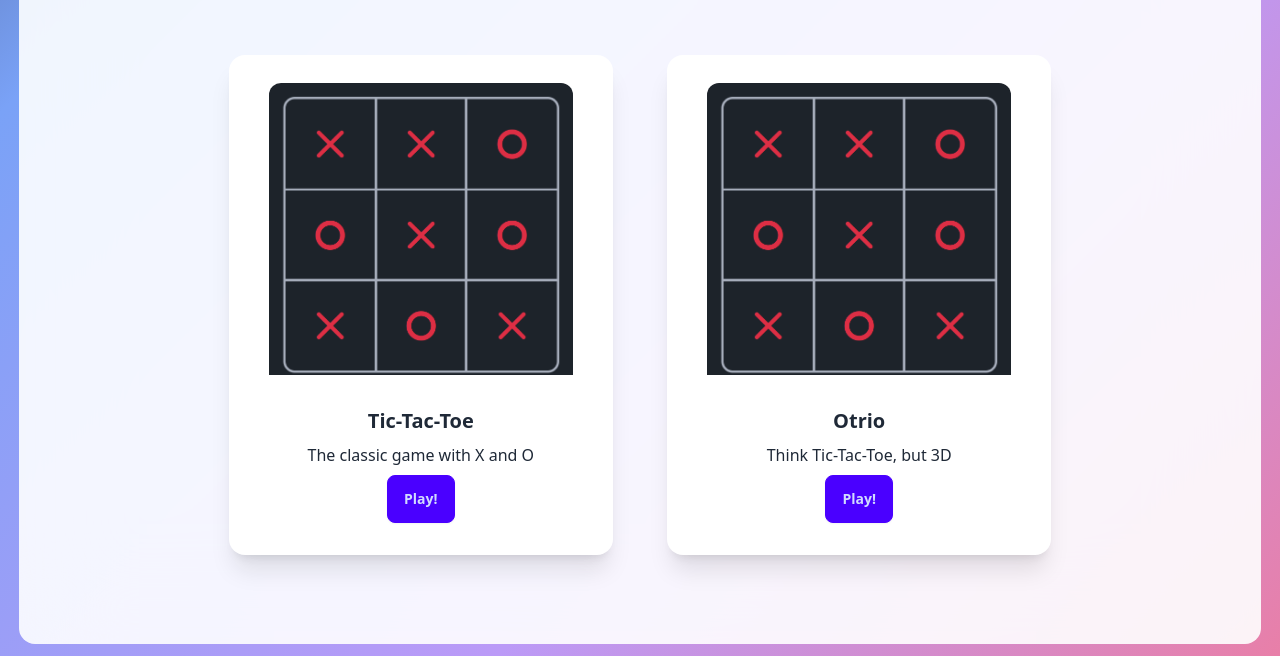
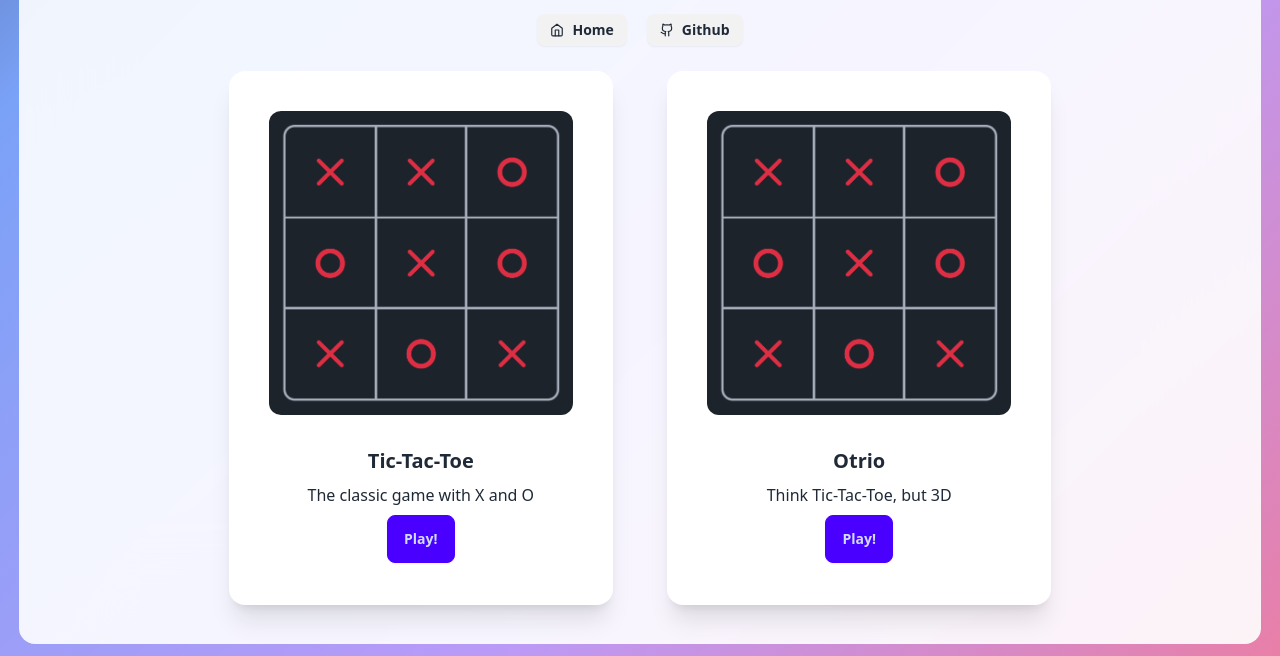
Before and after one commit to daqnal/react-games, an Astro site: page / in a window 1280 px wide. Shown: the part 144-800 px from the top of the page. Built offline with nearby package versions, Linux system fonts and the light colour scheme; Astro itself is replaced by a stand-in of ours.

Commit message:
working menu screen, albeit not done in a very clean way

```diff
--- a/package.json
+++ b/package.json
@@ -18,6 +18,7 @@
     "astro": "^4.15.9",
     "react": "^18.3.1",
     "react-dom": "^18.3.1",
+    "react-icons": "^5.3.0",
     "tailwindcss": "^3.4.13",
     "typescript": "^5.6.2"
   },
--- /dev/null
+++ b/src/components/GameParent/GameParent.css
@@ -0,0 +1,14 @@
+#buttons-container {
+  width: 75%;
+  height: 100%;
+  overflow: auto;
+  display: flex;
+  flex-wrap: wrap;
+  justify-content: space-evenly;
+  align-items: center;
+}
+
+.card {
+  max-height: 550px;
+  margin-bottom: 25px;
+}
--- /dev/null
+++ b/src/components/GameParent/GameParent.jsx
@@ -0,0 +1,83 @@
+import "./GameParent.css";
+import { useState } from "react";
+import TTT from "../TicTacToe/TTT";
+
+export default function GameParent({
+  selectorActive,
+  setSelectorActive,
+  gamesActive,
+  setGamesActive,
+}) {
+  // const [showSelector, setShowSelector] = useState(true);
+  const [playTTT, setPlayTTT] = useState(false);
+
+  function handleClick(title) {
+    if (title === 0) {
+      let game = "Tic-Tac-Toe";
+      loadGame(game);
+    } else if (title === 1) {
+      let game = "Otrio";
+      // loadGame(1);
+      console.log(`Sorry ${game} not support yet :(`);
+    }
+  }
+
+  function loadGame(game) {
+    // Remove GameSelector element
+    setSelectorActive(false);
+    setGamesActive(true);
+    // Load in game
+    if (game === "Tic-Tac-Toe") {
+      setPlayTTT(true);
+    }
+    // 0 = TTT
+    // 1 = Otrio
+  }
+
+  return (
+    <>
+      {selectorActive && (
+        <GameSelector handleClick={(title) => handleClick(title)} />
+      )}
+      {playTTT && gamesActive && <TTT />}
+    </>
+  );
+}
+
+function GameSelector({ handleClick }) {
+  return (
+    <div id="buttons-container">
+      <GameButton
+        title={"Tic-Tac-Toe"}
+        description={"The classic game with X and O"}
+        image={"/images/ttt.png"}
+        onButtonClick={() => handleClick(0)}
+      />
+      <GameButton
+        title={"Otrio"}
+        description={"Think Tic-Tac-Toe, but 3D"}
+        image={"/images/ttt.png"}
+        onButtonClick={() => handleClick(1)}
+      />
+    </div>
+  );
+}
+
+function GameButton({ title, description, image, onButtonClick }) {
+  return (
+    <div className="card bg-base-100 w-96 shadow-xl">
+      <figure className="px-10 pt-10">
+        <img src={image} alt={title} className="rounded-xl" />
+      </figure>
+      <div className="card-body items-center text-center">
+        <h2 className="card-title">{title}</h2>
+        <p>{description}</p>
+        <div className="card-actions">
+          <button className="btn btn-primary" onClick={onButtonClick}>
+            Play!
+          </button>
+        </div>
+      </div>
+    </div>
+  );
+}
--- a/src/components/GameSelector/GameSelector.css
+++ /dev/null
@@ -1,14 +0,0 @@
-#buttons-container {
-    width: 75%;
-    height: 100%;
-    overflow: auto;
-    display: flex;
-    flex-wrap: wrap;
-    justify-content: space-evenly;
-    align-items: center;
-}
-
-.card {
-    max-height: 500px;
-    margin-bottom: 25px;
-}
--- a/src/components/GameSelector/GameSelector.jsx
+++ /dev/null
@@ -1,42 +0,0 @@
-import "./GameSelector.css";
-
-export default function GameSelector() {
-
-    // const [buttonClicked, setButtonClick] = useState();
-
-    function handleClick(title) {
-        // if (title === "Tic-Tac-Toe") {
-        //     console.log("ttt");
-        // }
-        console.log("hi")
-
-    }
-
-    return (
-        <div id="buttons-container">
-            <GameButton title={"Tic-Tac-Toe"} description={"The classic game with X and O"} image={"/images/ttt.png"} onButtonClick={() => handleClick("Tic-Tac-Toe")} />
-            <GameButton title={"Otrio"} description={"Think Tic-Tac-Toe, but 3D"} image={"/images/ttt.png"} onButtonClick={() => console.log("title")}/>
-        </div>
-    )
-}
-
-function GameButton({ title, description, image, onButtonClick }) {
-
-    return (
-        <div className="card bg-base-100 w-96 shadow-xl">
-            <figure className="px-10 pt-10">
-                <img
-                src={image}
-                alt={title}
-                className="rounded-xl" />
-            </figure>
-            <div className="card-body items-center text-center">
-                <h2 className="card-title">{title}</h2>
-                <p>{description}</p>
-                <div className="card-actions">
-                <button className="btn btn-primary" onClick={onButtonClick}>Play!</button>
-                </div>
-            </div>
-        </div>
-    )
-}
--- /dev/null
+++ b/src/components/Meta/App.css
@@ -0,0 +1,10 @@
+h1 {
+  font-size: 4em;
+  margin: 25px 0;
+}
+
+@media screen and (max-width: 700px) {
+  h1 {
+    font-size: 2em;
+  }
+}
--- /dev/null
+++ b/src/components/Meta/App.jsx
@@ -0,0 +1,22 @@
+import { useState } from "react";
+import "./App.css";
+import { SITE_TITLE } from "../../consts.ts";
+import MenuButtonRow from "./MenuButtonRow";
+import GameParent from "../GameParent/GameParent";
+
+export default function App() {
+  const [goHome, setGoHome] = useState(true);
+
+  return (
+    <>
+      <h1 className="font-bold">{SITE_TITLE}</h1>
+      <MenuButtonRow goHome={() => setGoHome(true)} />
+      <GameParent
+        selectorActive={goHome}
+        setSelectorActive={(selectorActive) => setGoHome(selectorActive)}
+        gamesActive={!goHome}
+        setGamesActive={(gamesActive) => setGoHome(!gamesActive)}
+      />
+    </>
+  );
+}
--- /dev/null
+++ b/src/components/Meta/MenuButtonRow.css
@@ -0,0 +1,8 @@
+#button-row {
+  display: flex;
+}
+
+.btn {
+  margin: 0 10px;
+  margin-bottom: 10px;
+}
--- /dev/null
+++ b/src/components/Meta/MenuButtonRow.jsx
@@ -0,0 +1,37 @@
+import "./MenuButtonRow.css";
+import { LuHome, LuGithub } from "react-icons/lu";
+import { useState } from "react";
+
+export default function MenuButtonRow({ goHome }) {
+  function handleClick(i) {
+    if (i === 0) {
+      goHome();
+    } else if (i === 1) {
+      window.open("https://github.com/daqnal/react-games", "_blank").focus();
+    }
+  }
+
+  return (
+    <div id="button-row">
+      <Button
+        icon={<LuHome />}
+        title={"Home"}
+        onButtonClick={() => handleClick(0)}
+      />
+      <Button
+        icon={<LuGithub />}
+        title={"Github"}
+        onButtonClick={() => handleClick(1)}
+      />
+    </div>
+  );
+}
+
+function Button({ icon, title, onButtonClick }) {
+  return (
+    <button className="btn btn-sm" onClick={onButtonClick}>
+      {icon}
+      {title}
+    </button>
+  );
+}
--- a/src/components/TicTacToe/TTT.css
+++ b/src/components/TicTacToe/TTT.css
@@ -1,9 +1,8 @@
-
 #game-text-container {
   text-align: center;
   margin-top: 25px;
   margin-bottom: 25px;
-    height: 145px;
+  height: 50px;
 }
 
 /* #game-title {
@@ -46,7 +45,6 @@
   margin: 0;
   padding: 0;
   font-size: 100%;
-
 }
 
 .cell {
@@ -71,3 +69,15 @@
   border-left: 5px solid oklch(var(--nc));
   border-right: 5px solid oklch(var(--nc));
 }
+
+@media screen and (max-width: 400px) {
+  .cell {
+    font-size: 3em;
+  }
+}
+
+@media screen and (max-width: 300px) {
+  .cell {
+    font-size: 2em;
+  }
+}
--- a/src/pages/index.astro
+++ b/src/pages/index.astro
@@ -1,27 +1,18 @@
 ---
 import { SITE_TITLE} from "../consts.ts";
 import Layout from '../layouts/Layout.astro';
-import GameSelector from '../components/GameSelector/GameSelector.jsx';
-import TTT from '../components/TicTacToe/TTT.jsx';
-import Otrio from '../components/Otrio/Otrio.jsx';
+import App from "../components/Meta/App.jsx";
 ---
 
 <Layout title={SITE_TITLE}>
 	<main>
 		<div id="content-wrapper" class="bg-base-100/90">
-			<h1 class="font-bold">React Games</h1>
-			<GameSelector/>
+		  <App client:load/>
 		</div>
-
 	</main>
 </Layout>
 
 <style>
-
-	h1 {
-		font-size: 3em;
-		margin: 25px 0;
-	}
 
 	main {
 		width: 100%;
```
Also changed, not shown: README.md, 1 other file. Lines whose indentation alone changed are shown as unchanged.
